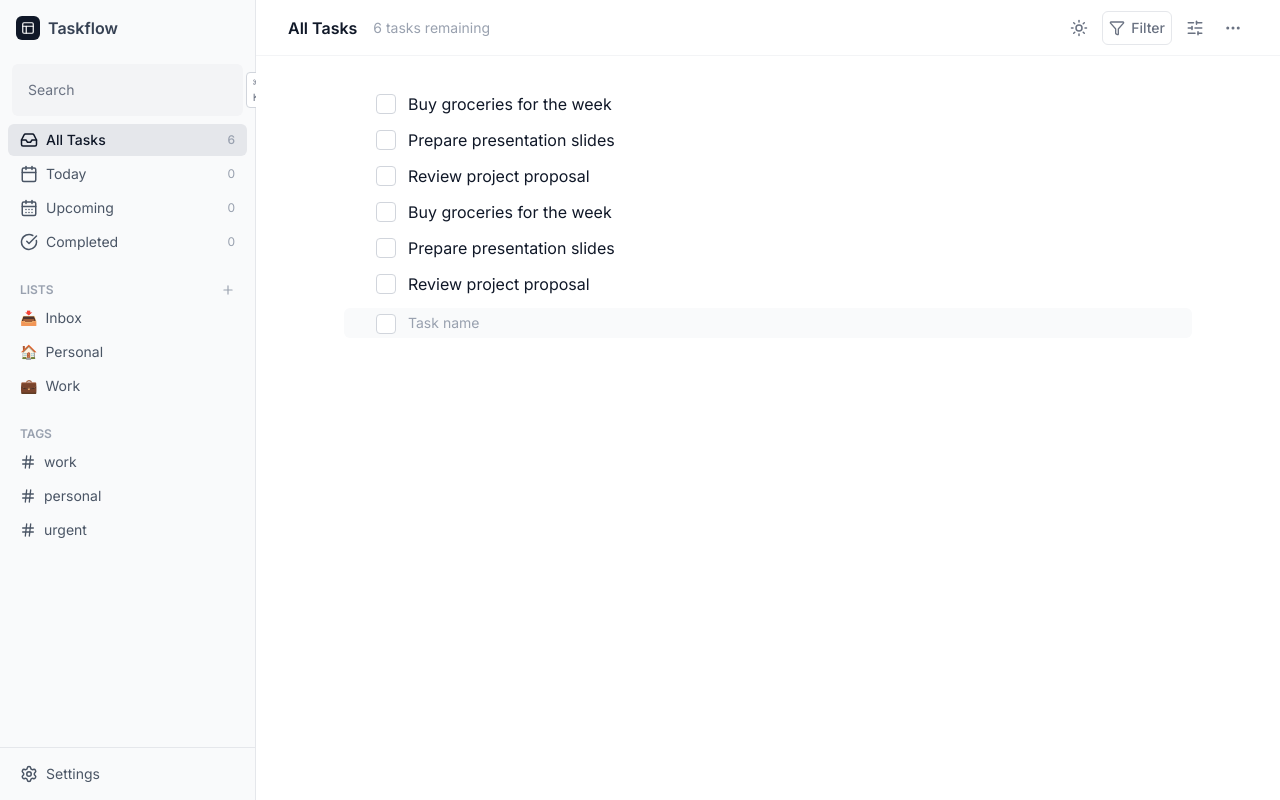
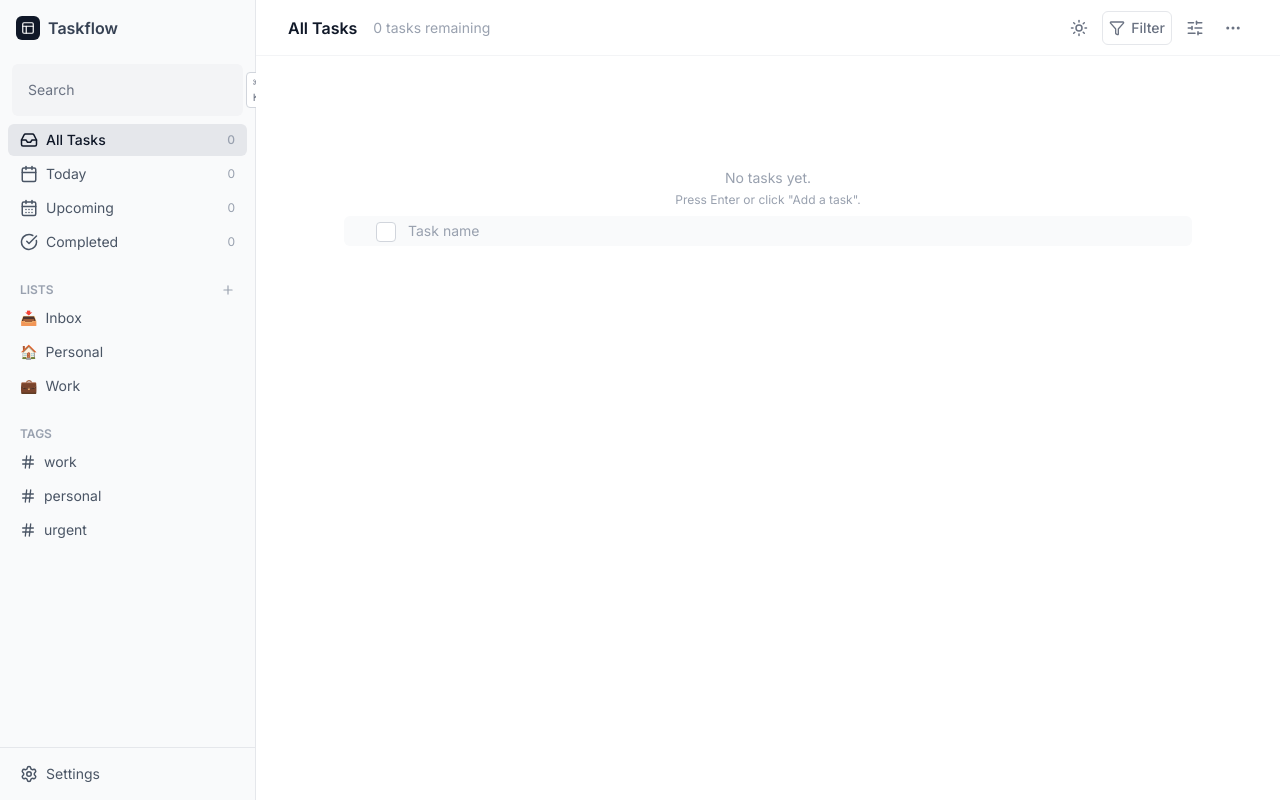
Before and after one commit to Joshan04/todo-app, a React (Vite) app: page / in a window 1280 px wide. Built offline with nearby package versions, Linux system fonts and the light colour scheme.

Commit message:
new commit

```diff
--- a/src/App.tsx
+++ b/src/App.tsx
@@ -1,19 +1,9 @@
 import { Sidebar } from './components/Sidebar';
 import { MainContent } from './components/MainContent';
-import { useTaskStore } from './store/useTaskStore';
-import { useEffect } from 'react';
 
 function App() {
-  const { addTask, tasks } = useTaskStore();
 
-  // Mock Data Init
-  useEffect(() => {
-    if (Object.keys(tasks).length === 0) {
-      addTask("Review project proposal");
-      addTask("Prepare presentation slides");
-      addTask("Buy groceries for the week");
-    }
-  }, []);
+
 
   return (
     <div className="flex h-screen w-screen overflow-hidden bg-white text-gray-900 dark:bg-gray-950 dark:text-gray-100">
```
